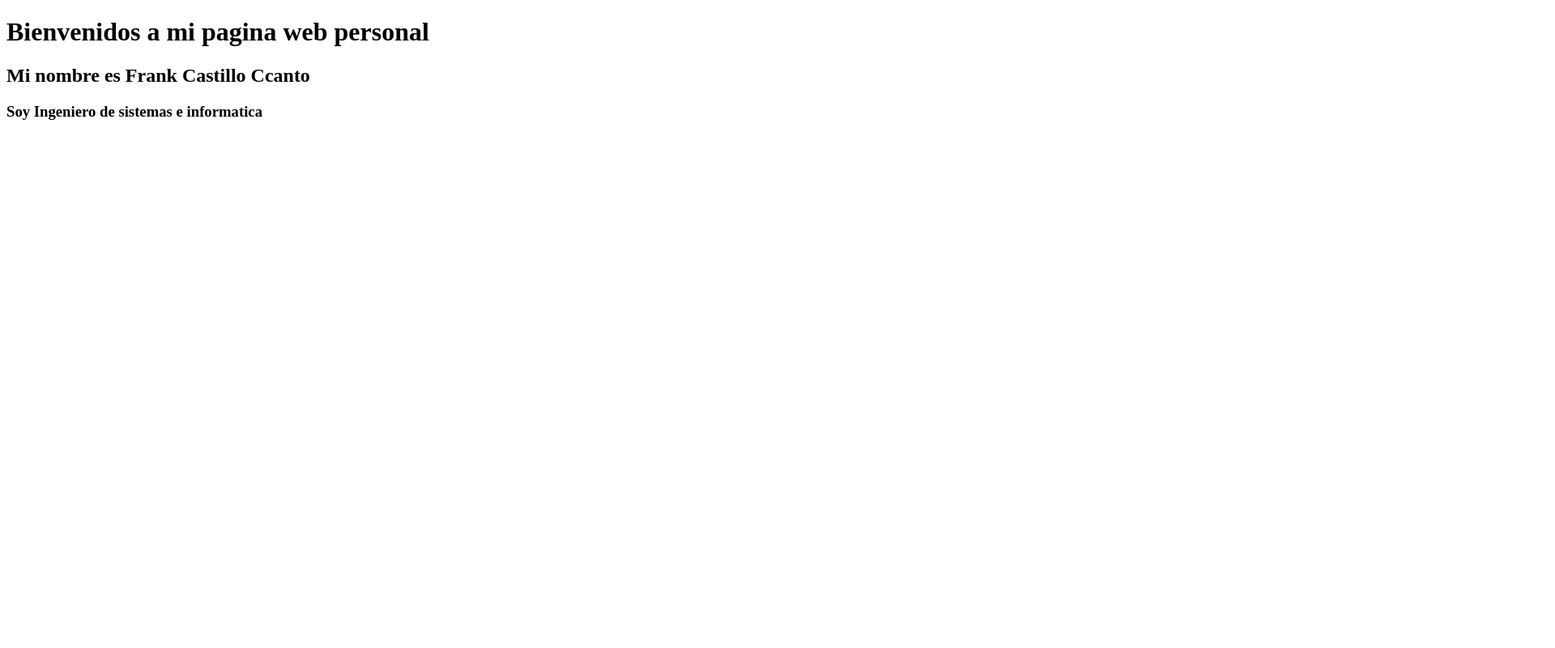
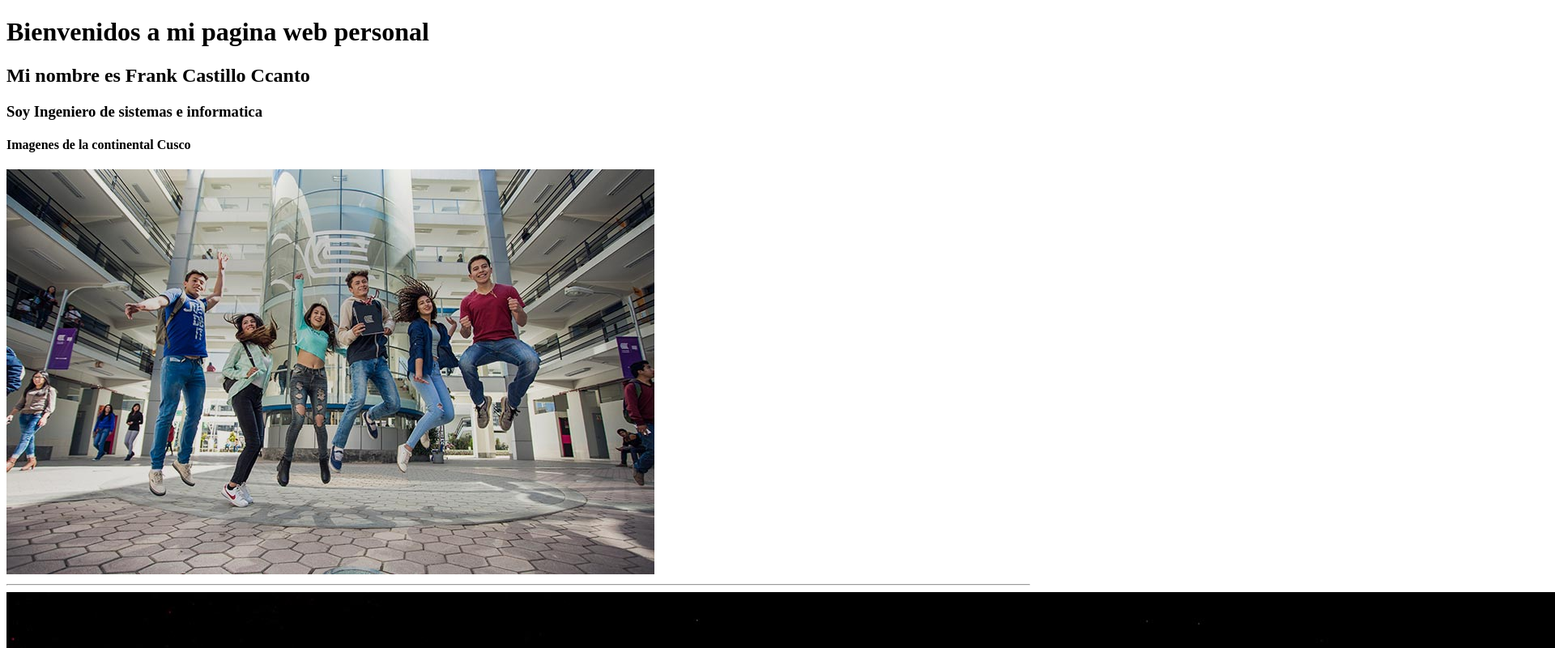
Before and after one commit to Frank-VV/prueba, a plain HTML site: page index.html in a window 1280 px wide. Shown: the top 800 px of the page at 81% size, 1920 px wide, since content can reach past the window. Drawn offline with Linux system fonts and the light colour scheme.

Commit message:
Este es el segundo commit del proyecto

```diff
--- a/index.html
+++ b/index.html
@@ -9,5 +9,11 @@
     <h1>Bienvenidos a  mi pagina web personal</h1>
     <h2>Mi nombre es Frank Castillo Ccanto</h2>
     <h3>Soy Ingeniero de sistemas e informatica</h3>
+    <!-- insertar imagenes-->
+     <h4>Imagenes de la continental Cusco</h4>
+     <img src="images/conti.jpg">
+     <hr>
+     <img src="images/conti 1.jpg">
+
 </body>
 </html>
```
Also changed, not shown: images/Conti.jpg (added), images/conti 1.jpg (added).
